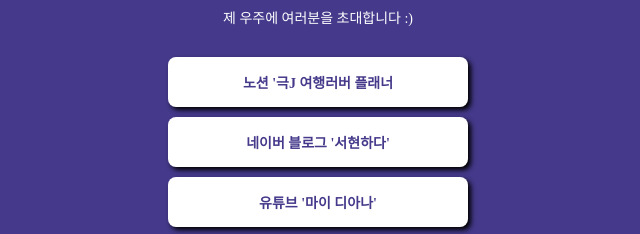
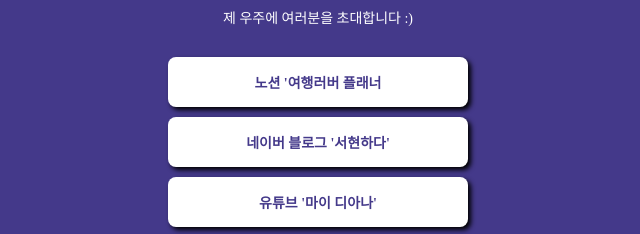
Before and after one commit to DianaJ530/mypage, a plain HTML site: page index.html in a window 1280 px wide. Shown: the part 196-430 px from the top of the page, 322-962 px from the left. Drawn offline with Linux system fonts and the light colour scheme; a web font is replaced by a local one.

Commit message:
Update index.html

```diff
--- a/index.html
+++ b/index.html
@@ -4,10 +4,10 @@
         <meta charset="UTF-8" />
         <meta http-equiv="X-UA-Compatible" content="IE=edge" />
         <meta name="viewport" content="width=device-width, initial-scale=1.0" />
-        <meta property="og:title" content="디아나의 유니버스" />
+        <meta property="og:title" content="🌠디아나의 유니버스" />
         <meta property="og:description" content="제 우주에 당신을 초대합니다 :)" />
         <meta property="og:image" content="공유할 이미지" />
-        <title>디아나의 유니버스</title>
+        <title>🌠디아나의 유니버스</title>
         <style>
             @import url('https://cdn.jsdelivr.net/gh/orioncactus/pretendard/dist/web/static/pretendard.css');
             * {
@@ -84,7 +84,7 @@
             <div class="profile"></div>
             <h1 class="main">디아나</h1>
             <p class="sub">제 우주에 여러분을 초대합니다 :)</p>
-            <a target="_blank" href="https://www.notion.so/4dbafb9672d243f1b99371b16356cb12">노션 '극J 여행러버 플래너</a>
+            <a target="_blank" href="https://www.notion.so/4dbafb9672d243f1b99371b16356cb12">노션 '여행러버 플래너</a>
             <a target="_blank" href="https://blog.naver.com/smilesh530">네이버 블로그 '서현하다'</a>
             <a target="_blank" href="https://m.youtube.com/channel/UCZgfHdC0-4Eppi4EWwvfjyA">유튜브 '마이 디아나'</a>
             <a target="_blank" href="https://www.instagram.com/seohyunj.530/">인스타그램 '정서현 | Сохён'</a>
```
